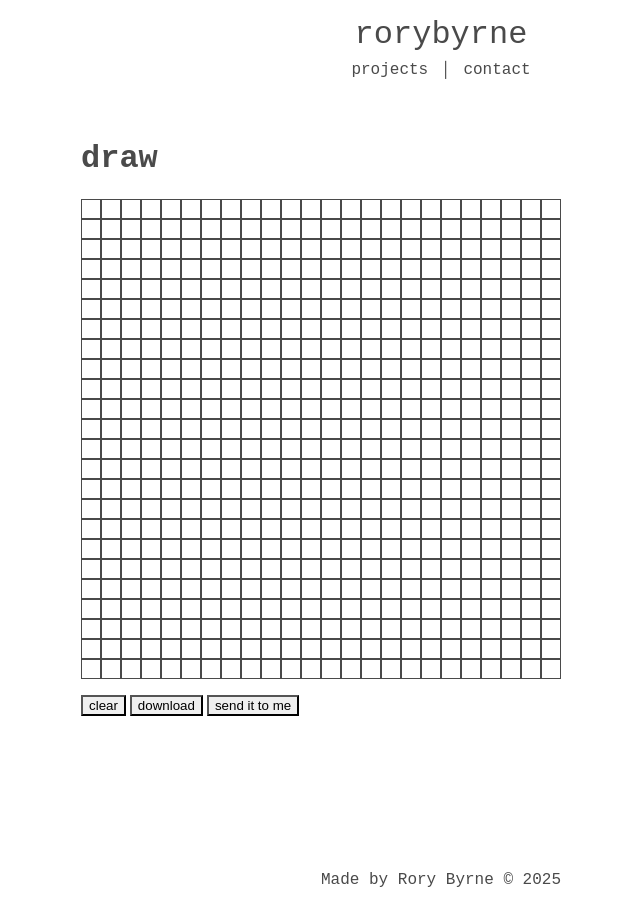
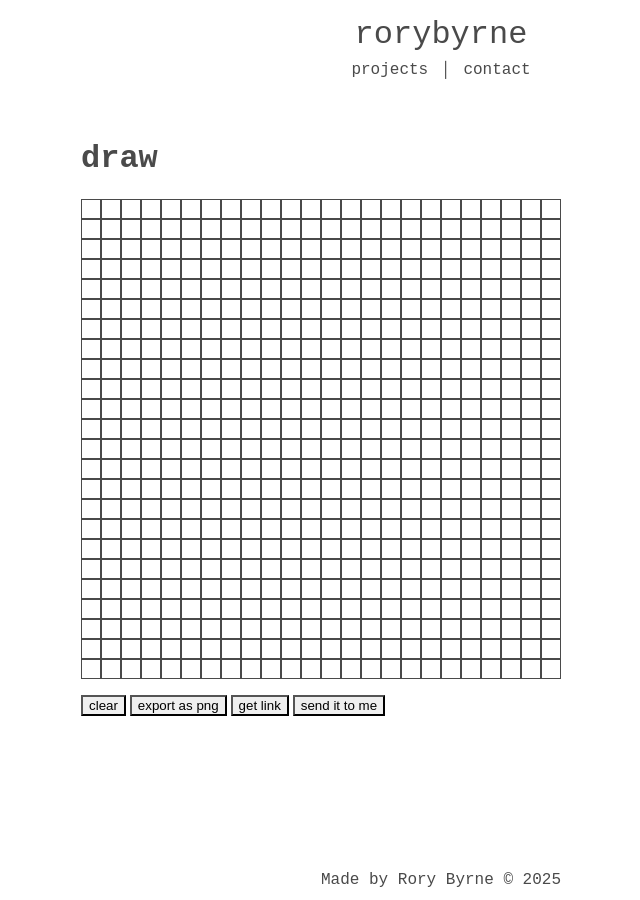
Before and after one commit to RoryByrne1/rorybyrne1.github.io, a Jekyll site: the page built from draw.html, in a window 1280 px wide. Shown: the whole page, without its empty margins (199-839 px from the left). Built offline with Jekyll 4.4.1, drawn with Linux system fonts in a browser that asks for light colours; part of the change alters nothing that is shown.

Commit message:
add links to drawing

```diff
--- a/draw.html
+++ b/draw.html
@@ -16,7 +16,9 @@ title: draw
 
         <button id="clearButton" class="draw-button">clear</button>
 
-        <button id="downloadButton" class="draw-button">download</button>
+        <button id="downloadButton" class="draw-button">export as png</button>
+
+        <button id="linkButton" class="draw-button">get link</button>
 
         <button id="sendButton" class="draw-button">send it to me</button>
     </body>
--- a/draw.js
+++ b/draw.js
@@ -2,6 +2,22 @@ const width = 24
 const grid = document.getElementById('grid');
 let drawing = false;
 
+// DECODE URL
+window.onload = () => {
+    const params = new URLSearchParams(location.search);
+    const data = params.get("data");
+    let cells = document.querySelectorAll('.draw-cell');
+
+    if (data) {
+        const bits = decode(data);
+        bits.split("").forEach((bit, i) => {
+            if (bit === "1") cells[i].classList.add("on");
+        });
+    }
+}
+
+
+// SETUP AND DRAWING
 grid.addEventListener('dragstart', (e) => {
   e.preventDefault();
 });
@@ -38,12 +54,17 @@ for (let i = 0; i < width * width; i++) {
 }
 
 document.addEventListener('mouseup', () => drawing = false);
+document.addEventListener('touchend', () => drawing = false);
 
+
+// CLEAR
 document.getElementById('clearButton').addEventListener('click', () => {
     document.querySelectorAll('.draw-cell').forEach(c => c.classList.remove('on'));
 
 })
 
+
+// DOWNLOAD
 document.getElementById('downloadButton').addEventListener('click', () => {
     const scale = 16;
     const canvas = document.createElement('canvas');
@@ -68,12 +89,54 @@ document.getElementById('downloadButton').addEventListener('click', () => {
     a.click();
 })
 
-document.getElementById('sendButton').addEventListener('click', () => {
-    let text = "";
-    document.querySelectorAll('.draw-cell').forEach((cell, i) => {
-        text += cell.classList.contains('on') ? '#' : '  ';
-        if (i % width == 0) text += '\n';
+
+// ENCODING AND DECODING
+function encode() {
+    let bytes = "";
+    let byte = "";
+    document.querySelectorAll('.draw-cell').forEach((c, i) => {
+        byte += c.classList.contains('on') ? '1' : '0';
+        if ((i+1) % 8 == 0) {
+            bytes += String.fromCharCode(parseInt(byte, 2));
+            byte = "";
+        }
     })
 
-    window.open(`mailto:rory26byrne@gmail.com?subject=pixel&body=${encodeURIComponent(text)}`, '_blank');
+    if (byte.length > 0) {
+        byte = byte.padEnd(8, '0');
+        bytes += String.fromCharCode(parseInt(byte, 2));
+    }
+
+    return btoa(bytes);
+}
+
+function getLink() {
+    return `${location.origin}${location.pathname}?data=${encode()}`;
+}
+
+function decode(base64) {
+    const binary = atob(base64);
+    let bits = "";
+    for (let i = 0; i < binary.length; i++) {
+        bits += binary.charCodeAt(i).toString(2).padStart(8, '0');
+    }
+    return bits;
+}
+
+
+// LINK
+document.getElementById('linkButton').addEventListener('click', () => {
+    alert(getLink())
+})
+
+
+// SEND
+document.getElementById('sendButton').addEventListener('click', () => {
+    // let body = "";
+    // document.querySelectorAll('.draw-cell').forEach((cell, i) => {
+    //     body += cell.classList.contains('on') ? '#' : '  ';
+    //     if (i % width == 0) body += '\n';
+    // })
+
+    window.open(`mailto:rory26byrne@gmail.com?subject=look what i drew&body=${encodeURIComponent(getLink())}`, '_blank');
 });
```
